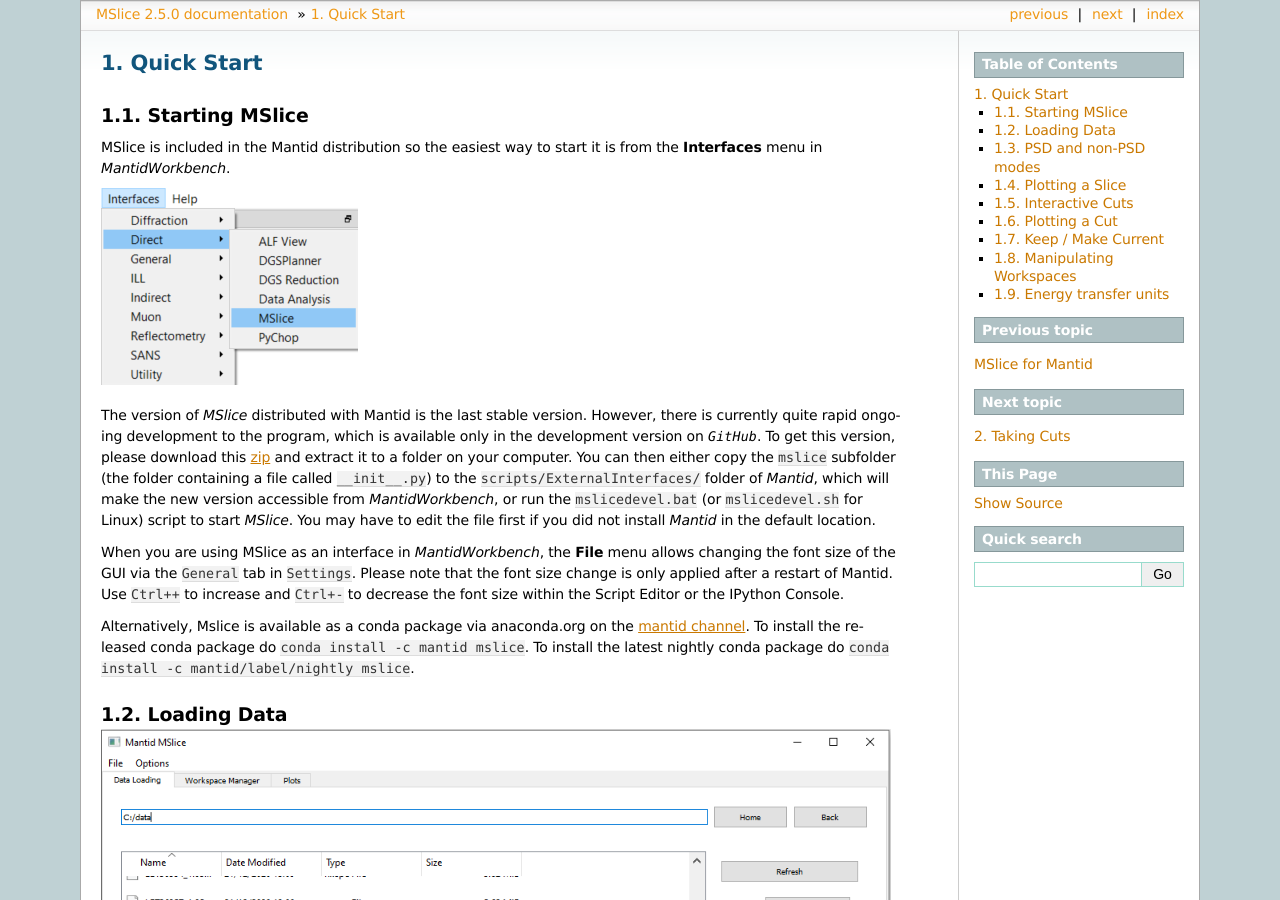
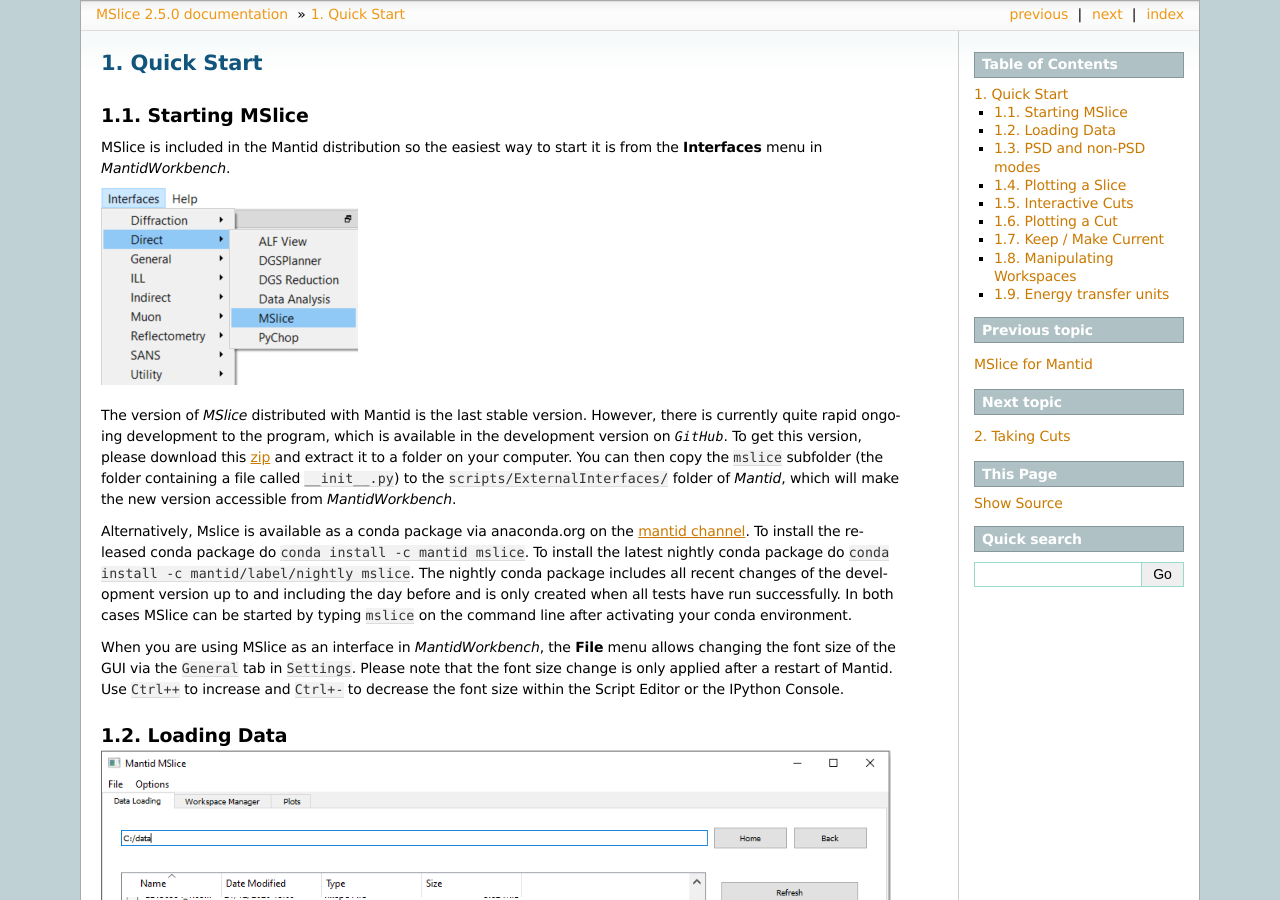
Before and after one commit to mantidproject/mslice, a Sphinx documentation site: the page built from docs/source/quickstart.rst, in a window 1280 px wide and 900 px high. Built offline with Sphinx 7.4.7, drawn with Linux system fonts in a browser that asks for light colours; formulas are drawn with MathJax 3.

Commit message:
Update how to start MSlice

```diff
--- a/docs/source/quickstart.rst
+++ b/docs/source/quickstart.rst
@@ -9,20 +9,21 @@
 .. image:: images/quickstart/mantid_interfaces_menu.png
 
 The version of *MSlice* distributed with Mantid is the last stable version. However, there is currently quite rapid ongoing
-development to the program, which is available only in the development version on `GitHub`. To get this version, please
+development to the program, which is available in the development version on `GitHub`. To get this version, please
 download this `zip <https://github.com/mantidproject/mslice/archive/main.zip>`_ and extract it to a folder on your computer.
-You can then either copy the ``mslice`` subfolder (the folder containing a file called ``__init__.py``) to the
-``scripts/ExternalInterfaces/`` folder of *Mantid*, which will make the new version accessible from *MantidWorkbench*, or run the
-``mslicedevel.bat`` (or ``mslicedevel.sh`` for Linux) script to start *MSlice*. You may have to edit the file first if
-you did not install *Mantid* in the default location.
+You can then copy the ``mslice`` subfolder (the folder containing a file called ``__init__.py``) to the
+``scripts/ExternalInterfaces/`` folder of *Mantid*, which will make the new version accessible from *MantidWorkbench*.
+
+Alternatively, Mslice is available as a conda package via anaconda.org on the `mantid channel <https://anaconda.org/mantid/mslice>`_.
+To install the released conda package do ``conda install -c mantid mslice``.
+To install the latest nightly conda package do ``conda install -c mantid/label/nightly mslice``. The nightly conda package includes
+all recent changes of the development version up to and including the day before and is only created when all tests have run
+successfully.
+In both cases MSlice can be started by typing ``mslice`` on the command line after activating your conda environment.
 
 When you are using MSlice as an interface in *MantidWorkbench*, the **File** menu allows changing the font size of the GUI via the
 ``General`` tab in ``Settings``. Please note that the font size change is only applied after a restart of Mantid. Use ``Ctrl++`` to
 increase and ``Ctrl+-`` to decrease the font size within the Script Editor or the IPython Console.
-
-Alternatively, Mslice is available as a conda package via anaconda.org on the `mantid channel <https://anaconda.org/mantid/mslice>`_.
-To install the released conda package do ``conda install -c mantid mslice``.
-To install the latest nightly conda package do ``conda install -c mantid/label/nightly mslice``.
 
 Loading Data
 ------------
```
